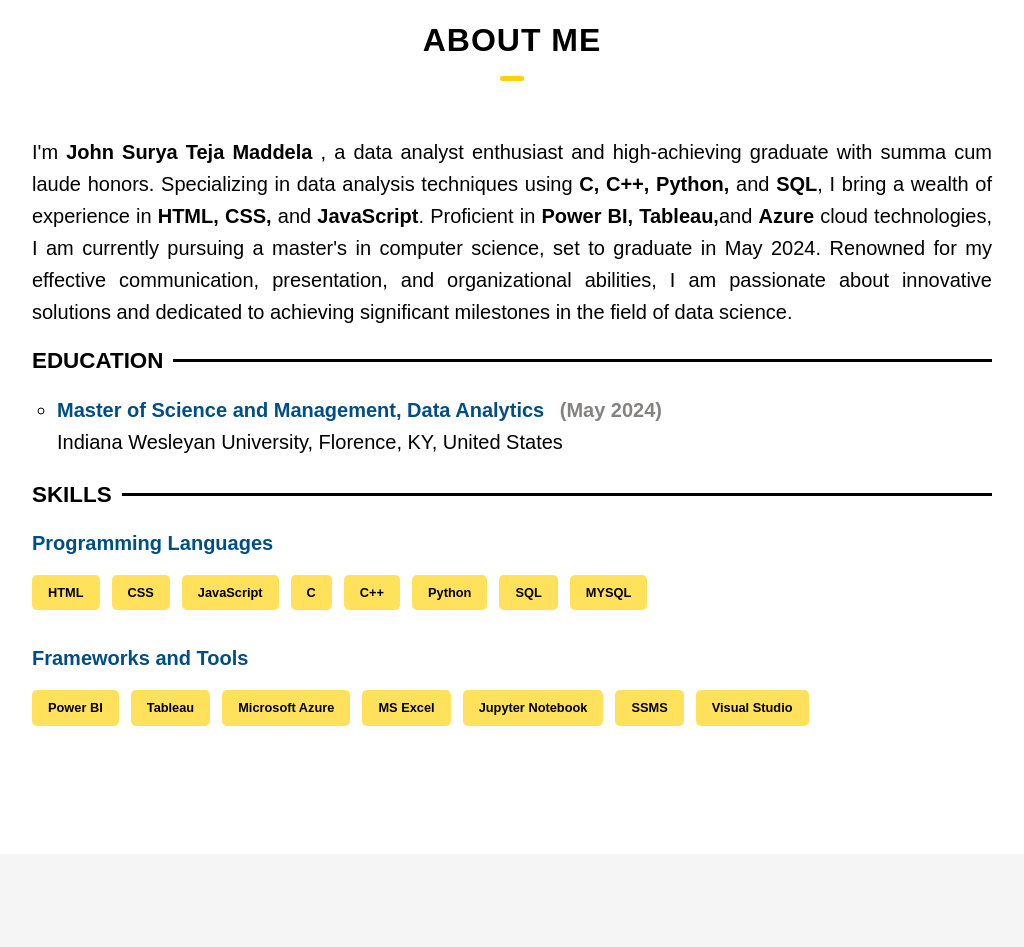
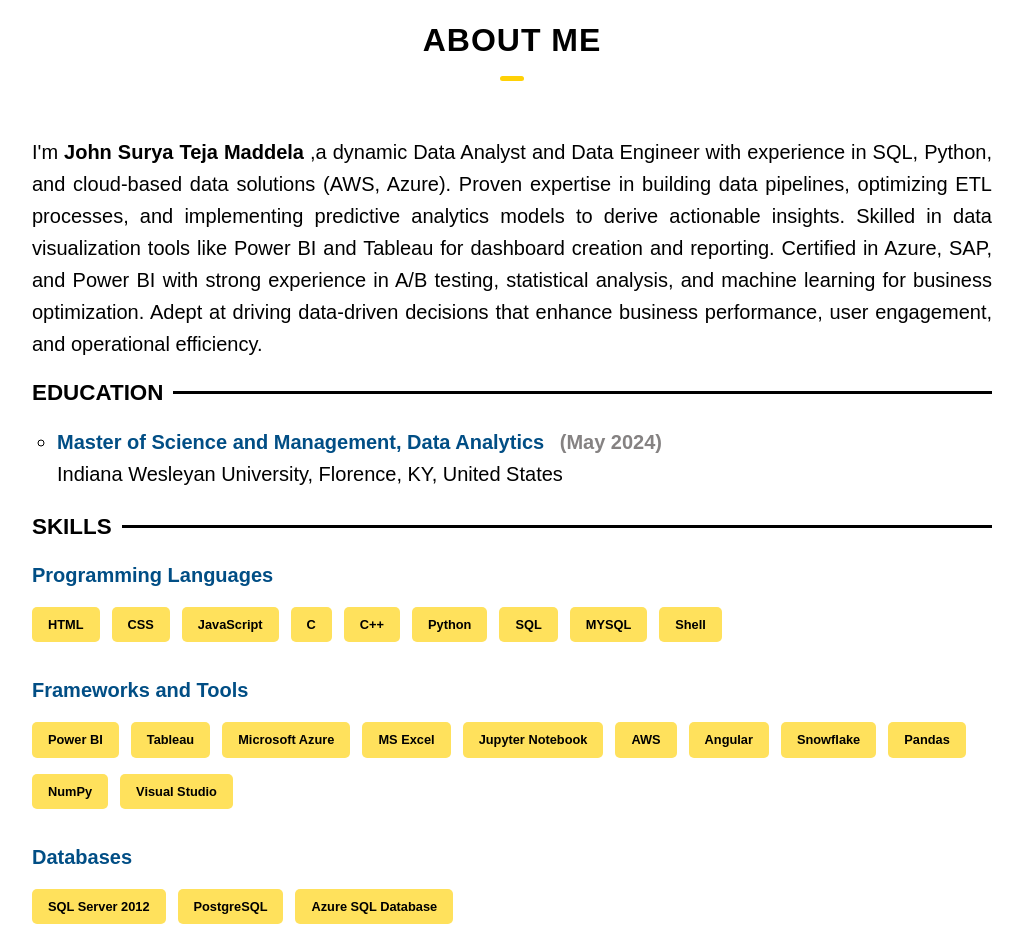
Before and after one commit to John-Maddela/JohnSuryaTejaMaddela_Portfolio.io, a website: page index.html in a window 1280 px wide. Shown: the part 720-1667 px from the top of the page, without its empty margins (128-1152 px from the left). Drawn offline with nearby package versions, Linux system fonts and the light colour scheme.

Commit message:
Update index.html

```diff
--- a/index.html
+++ b/index.html
@@ -93,7 +93,7 @@
 
         <script type="text/javascript">
           var typed = new Typed('.typing', {
-              strings: [ "Data Analyst", "Data Scientist", "AI Enthusiast" ],
+              strings: [ "Data Analyst", "Data Scientist" ],
               loop: true,
               typeSpeed: 65,
               backSpeed: 65
@@ -128,7 +128,7 @@
         <h2 class="heading heading-sec heading-sec__mb-med">
           <span class="heading-sec__main">About Me</span></h2>
           <span class="heading-sec__sub">
-           I'm <strong>John Surya Teja Maddela</strong> , a data analyst enthusiast and high-achieving graduate with summa cum laude honors. Specializing in data analysis techniques using <strong>C, C++, Python,</strong> and <strong>SQL</strong>, I bring a wealth of experience in <strong>HTML, CSS,</strong> and <strong>JavaScript</strong>. Proficient in<strong> Power BI, Tableau,</strong>and <strong>Azure</strong> cloud technologies, I am currently pursuing a master's in computer science, set to graduate in May 2024. Renowned for my effective communication, presentation, and organizational abilities, I am passionate about innovative solutions and dedicated to achieving significant milestones in the field of data science.
+           I'm <strong>John Surya Teja Maddela</strong> ,a dynamic Data Analyst and Data Engineer with experience in SQL, Python, and cloud-based data solutions (AWS, Azure). Proven expertise in building data pipelines, optimizing ETL processes, and implementing predictive analytics models to derive actionable insights. Skilled in data visualization tools like Power BI and Tableau for dashboard creation and reporting. Certified in Azure, SAP, and Power BI with strong experience in A/B testing, statistical analysis, and machine learning for business optimization. Adept at driving data-driven decisions that enhance business performance, user engagement, and operational efficiency.
           </span>
 
         <div class="about__content">
@@ -171,6 +171,7 @@
                             <div class="skills__skill">Python</div>
                             <div class="skills__skill">SQL</div>
                             <div class="skills__skill">MYSQL</div>
+                            <div class="skills__skill">Shell</div>
                         </div>
                     </div>
 
@@ -182,8 +183,21 @@
                             <div class="skills__skill">Microsoft Azure</div>
                             <div class="skills__skill">MS Excel</div>
                             <div class="skills__skill">Jupyter Notebook</div>
-                            <div class="skills__skill">SSMS</div>
+                            <div class="skills__skill">AWS</div>
+                            <div class="skills__skill">Angular</div>
+                            <div class="skills__skill">Snowflake</div>
+                            <div class="skills__skill">Pandas</div>
+                            <div class="skills__skill">NumPy</div>
                             <div class="skills__skill">Visual Studio</div>
+                        </div>
+                    </div>
+
+                    <div class="skills-category">
+                        <h5 style="color: rgb(1, 78, 133);" class="heading-sec__sub"><strong>Databases </strong></h5>
+                        <div class="skills">
+                            <div class="skills__skill">SQL Server 2012</div>
+                            <div class="skills__skill">PostgreSQL</div>
+                            <div class="skills__skill">Azure SQL Database</div>
                         </div>
                     </div>
                 </div>
```
